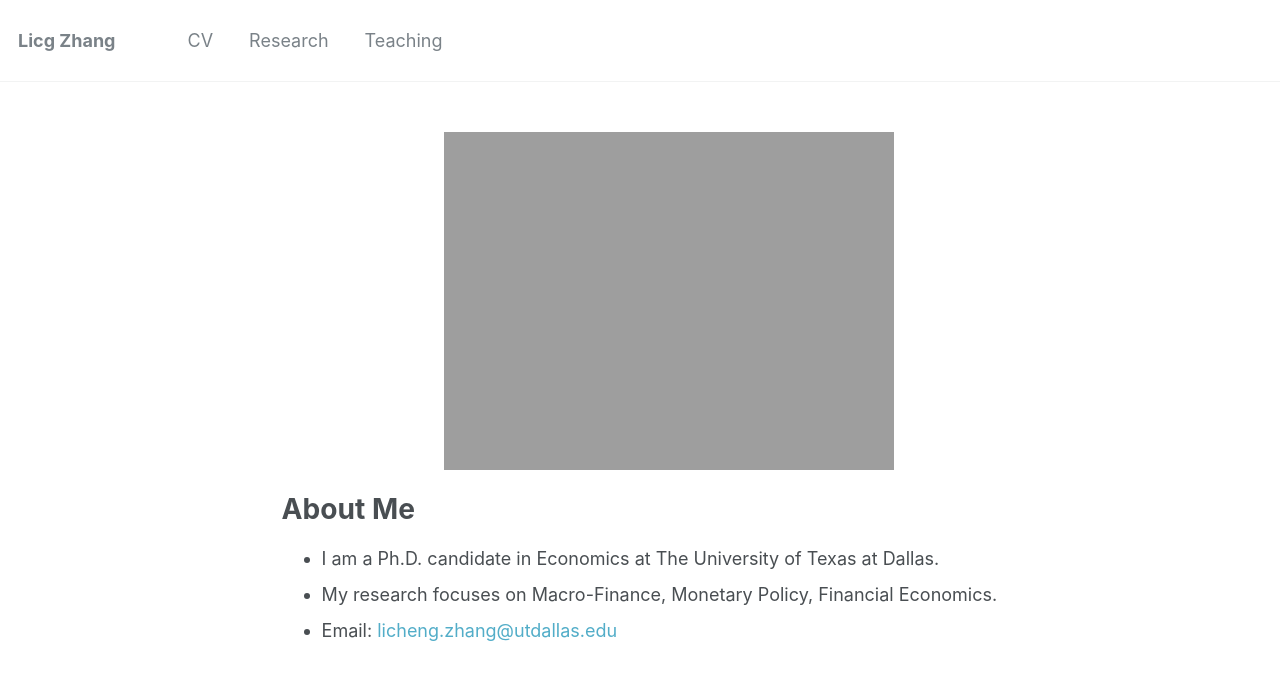
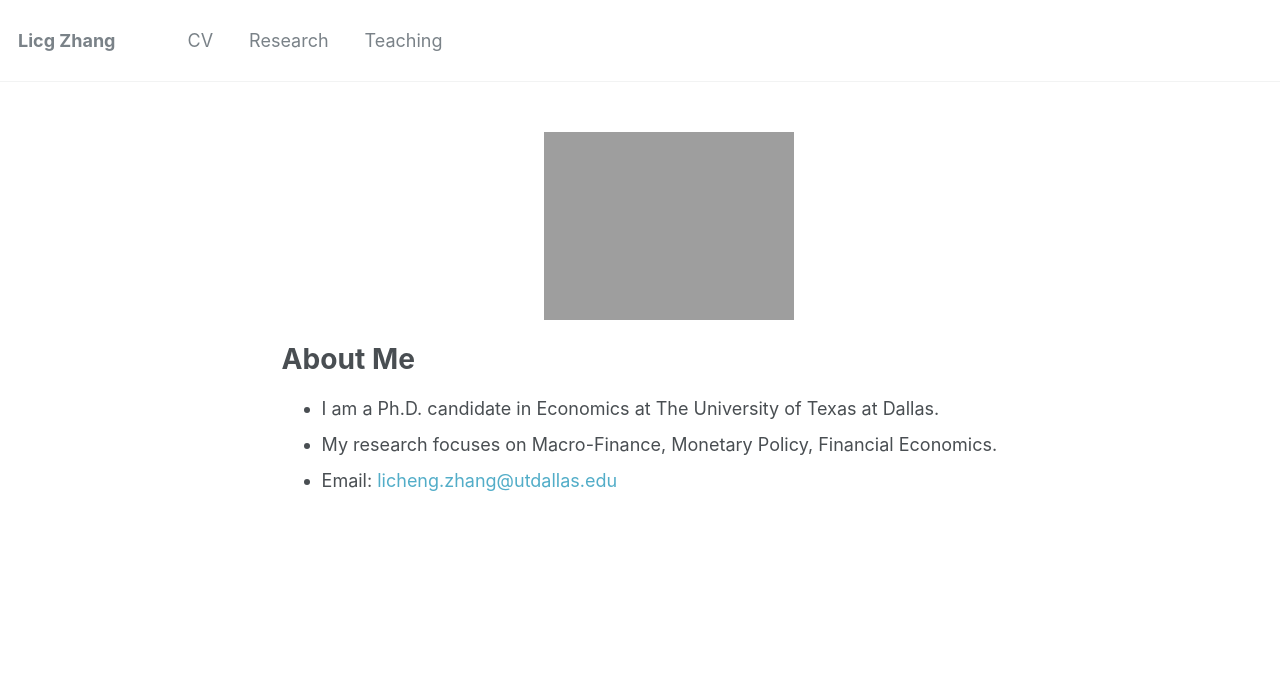
Before and after one commit to lichengzh/lichengzh.github.io, a Jekyll site: the page built from _pages/about.md, in a window 1280 px wide. Shown: the top 680 px of the page. Built offline with Jekyll 4.4.1, drawn with Linux system fonts in a browser that asks for light colours.

Commit message:
Update about.md

```diff
--- a/_pages/about.md
+++ b/_pages/about.md
@@ -9,7 +9,7 @@ redirect_from:
 ---
 
 <p align="center">
-  <img src="https://lichengzh.github.io/files/IMG_3229.JPG?raw=true" alt="Photo" style="width: 450px;"/>
+  <img src="https://lichengzh.github.io/files/IMG_3229.JPG?raw=true" alt="Photo" style="width: 250px;"/>
 </p>
 
 # About Me
```
